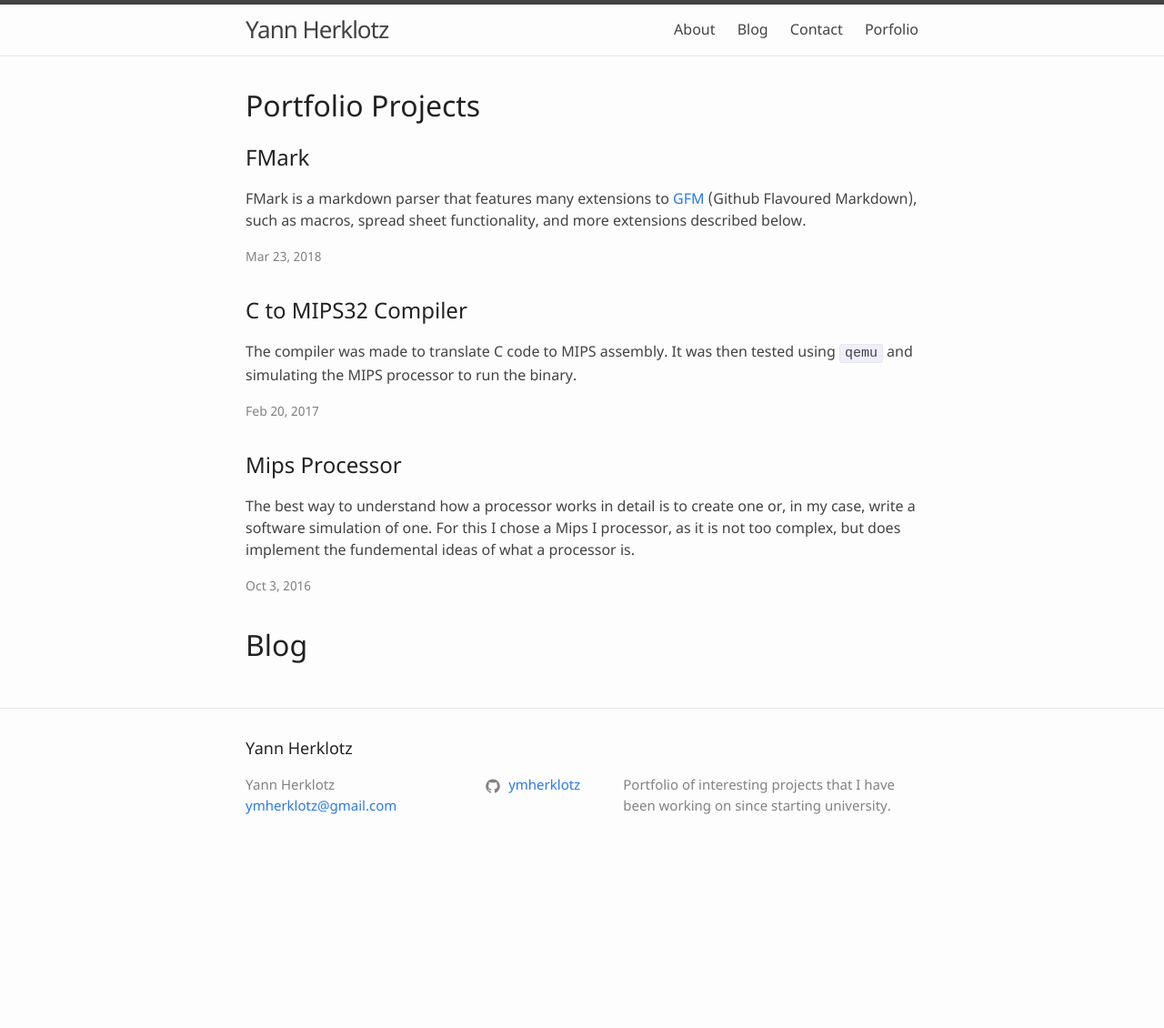
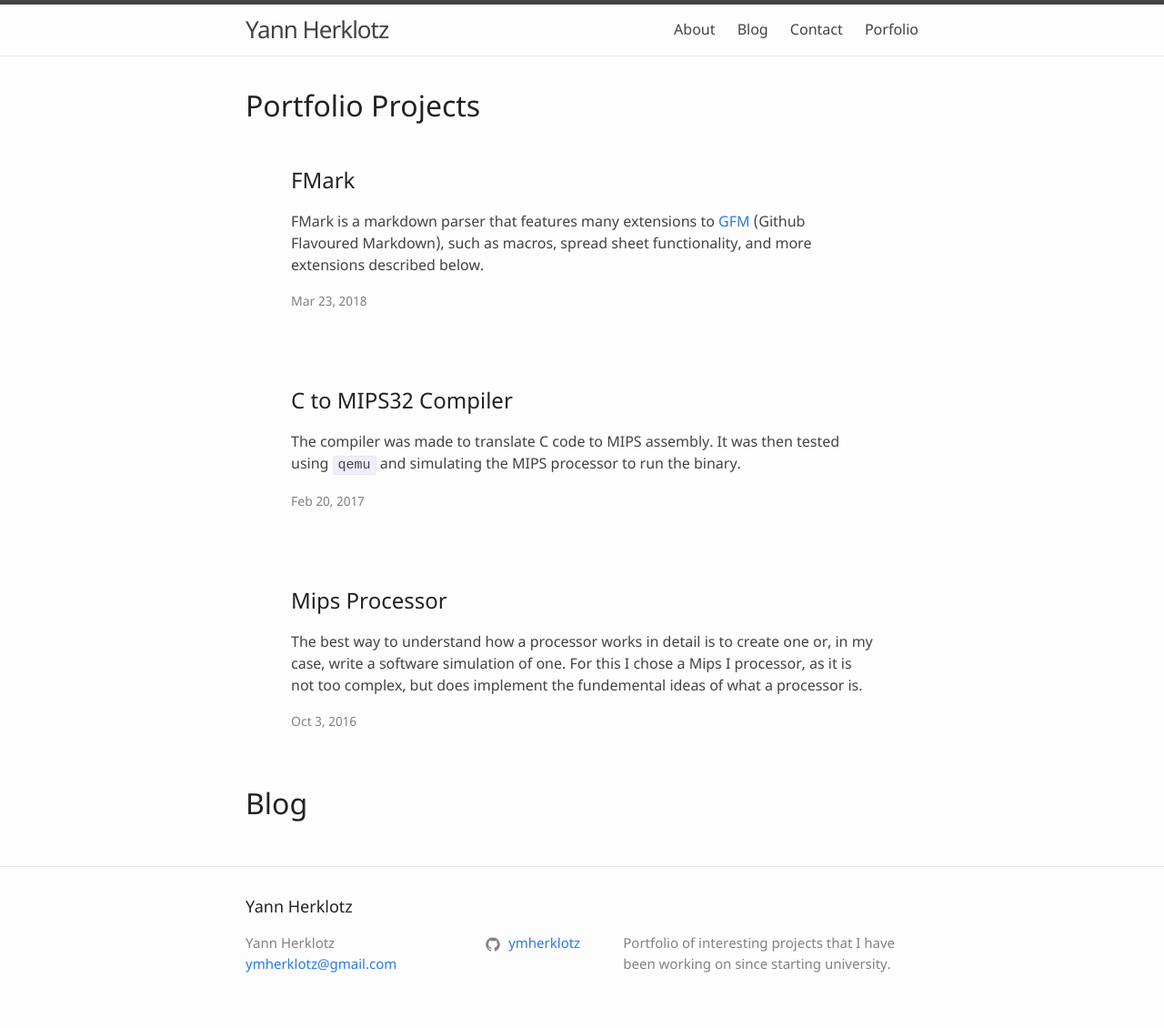
Before and after one commit to ymherklotz/website-imperial, a Jekyll site: the page built from index.md, in a window 1280 px wide. Shown: the whole page at 91% size. Built offline with Jekyll 4.4.1, drawn with Linux system fonts in a browser that asks for light colours; before the commit the page ends 956 px from its top, so only the background shows below that.

Commit message:
Adding better ui, inspired by Material design

```diff
--- a/_sass/minima/_layout.scss
+++ b/_sass/minima/_layout.scss
@@ -198,13 +198,13 @@
 }
 
 .post-clickable {
-    @include relative-font-size(1);
-    -webkit-transition: all 0.1s ease;
-    transition: all 0.1s ease;
+    padding: 25px 50px 25px 50px;
 }
 
 .post-clickable:hover {
-    @include relative-font-size(1.1);
+    box-shadow: 0 6px 6px 6px rgba(0,0,0,.2), 0 6px 6px 0 rgba(0,0,0,.14), 0 6px 6px 0 rgba(0,0,0,.12) !important;
+    transform: translate3d(0,0,0);
+    transition: background .4s cubic-bezier(.25,.8,.25,1),box-shadow 280ms cubic-bezier(.4,0,.2,1);
     cursor: pointer;
 }
 
```
